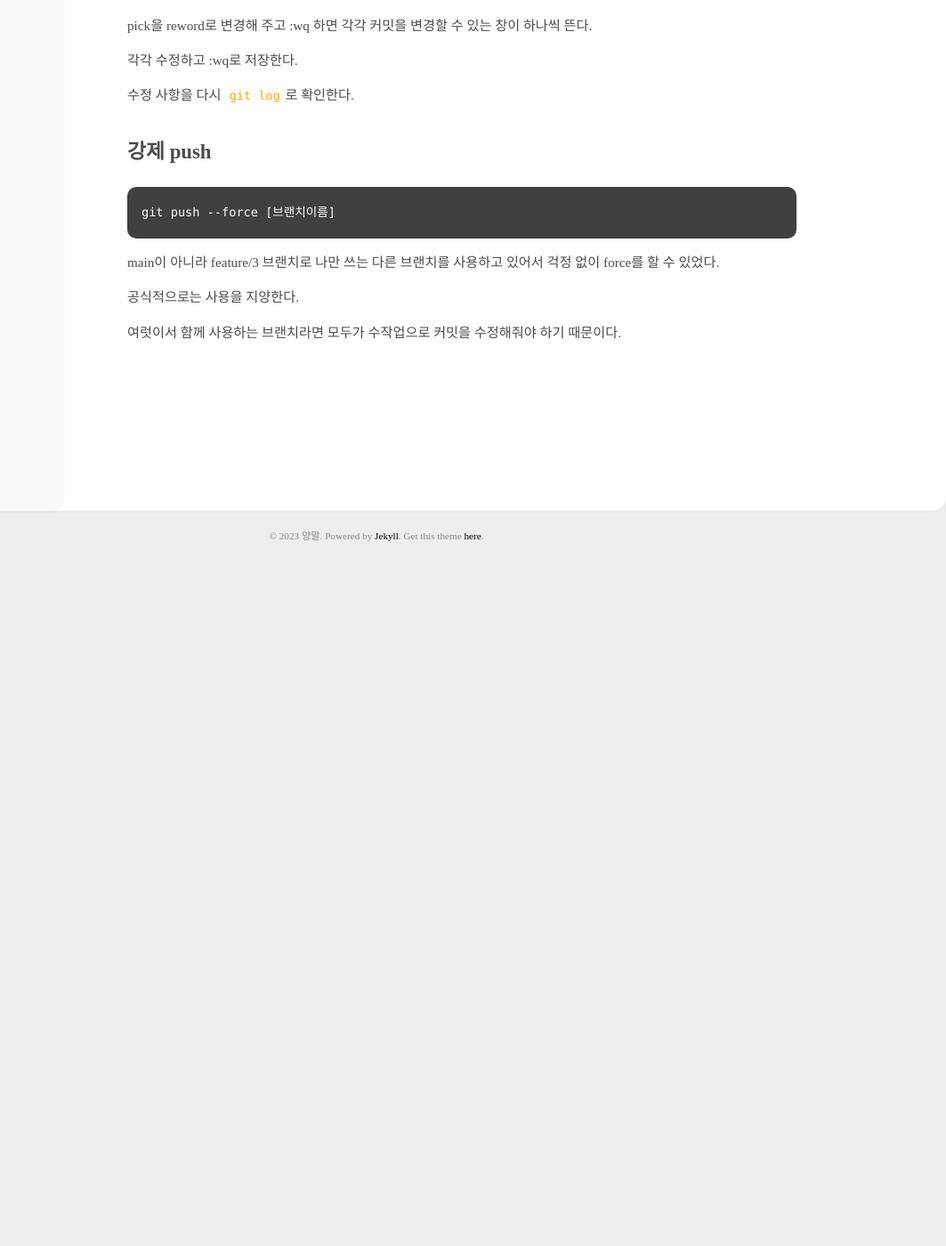
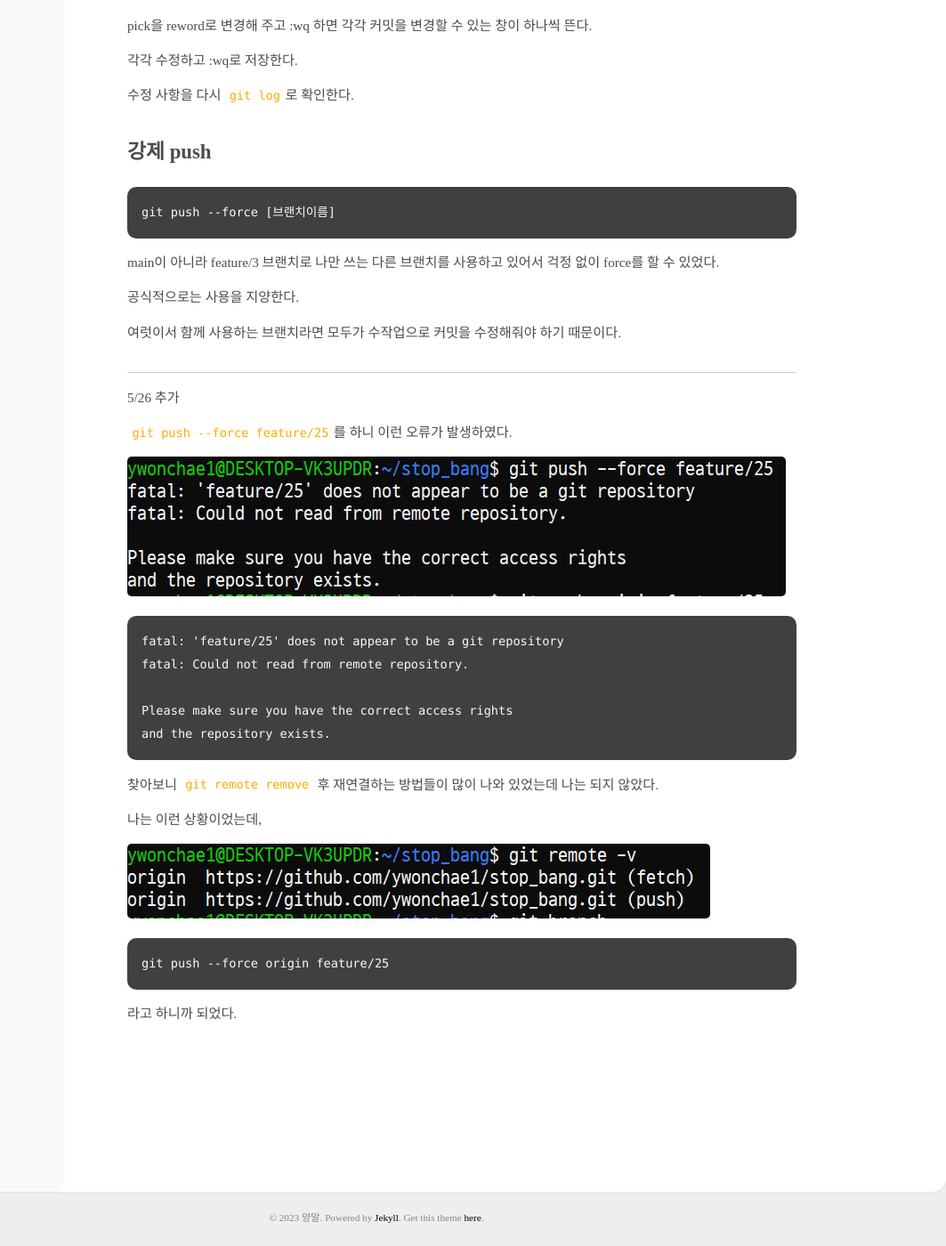
Before and after one commit to ywonchae1/ywonchae1.github.io, a Jekyll site: the page built from _posts/2023-05-12-update_gitcommit.md, in a window 1280 px wide and 1400 px high, scrolled down 849 px. Shown: the whole window at 89% size, without its empty margins (217-1280 px from the left). Built offline with Jekyll 4.4.1, drawn with Linux system fonts in a browser that asks for light colours; some web fonts are replaced; before the commit the page ends 1483 px from its top, so only the background shows below that.

Commit message:
docs: edit update gitmessage post

````diff
--- a/_posts/2023-05-12-update_gitcommit.md
+++ b/_posts/2023-05-12-update_gitcommit.md
@@ -47,3 +47,31 @@ main이 아니라 feature/3 브랜치로 나만 쓰는 다른 브랜치를 사
 공식적으로는 사용을 지양한다.
 
 여럿이서 함께 사용하는 브랜치라면 모두가 수작업으로 커밋을 수정해줘야 하기 때문이다.
+
+---
+
+5/26 추가
+
+`git push --force feature/25`를 하니 이런 오류가 발생하였다.
+
+<img src='../attachment/230526/Capture.PNG'>
+
+```
+fatal: 'feature/25' does not appear to be a git repository
+fatal: Could not read from remote repository.
+
+Please make sure you have the correct access rights
+and the repository exists.
+```
+
+찾아보니 `git remote remove` 후 재연결하는 방법들이 많이 나와 있었는데 나는 되지 않았다.
+
+나는 이런 상황이었는데,
+
+<img src='../attachment/230526/Capture2.PNG'>
+
+```
+git push --force origin feature/25
+```
+
+라고 하니까 되었다.
````
Also changed, not shown: attachment/230526/Capture.PNG (added), attachment/230526/Capture2.PNG (added).
